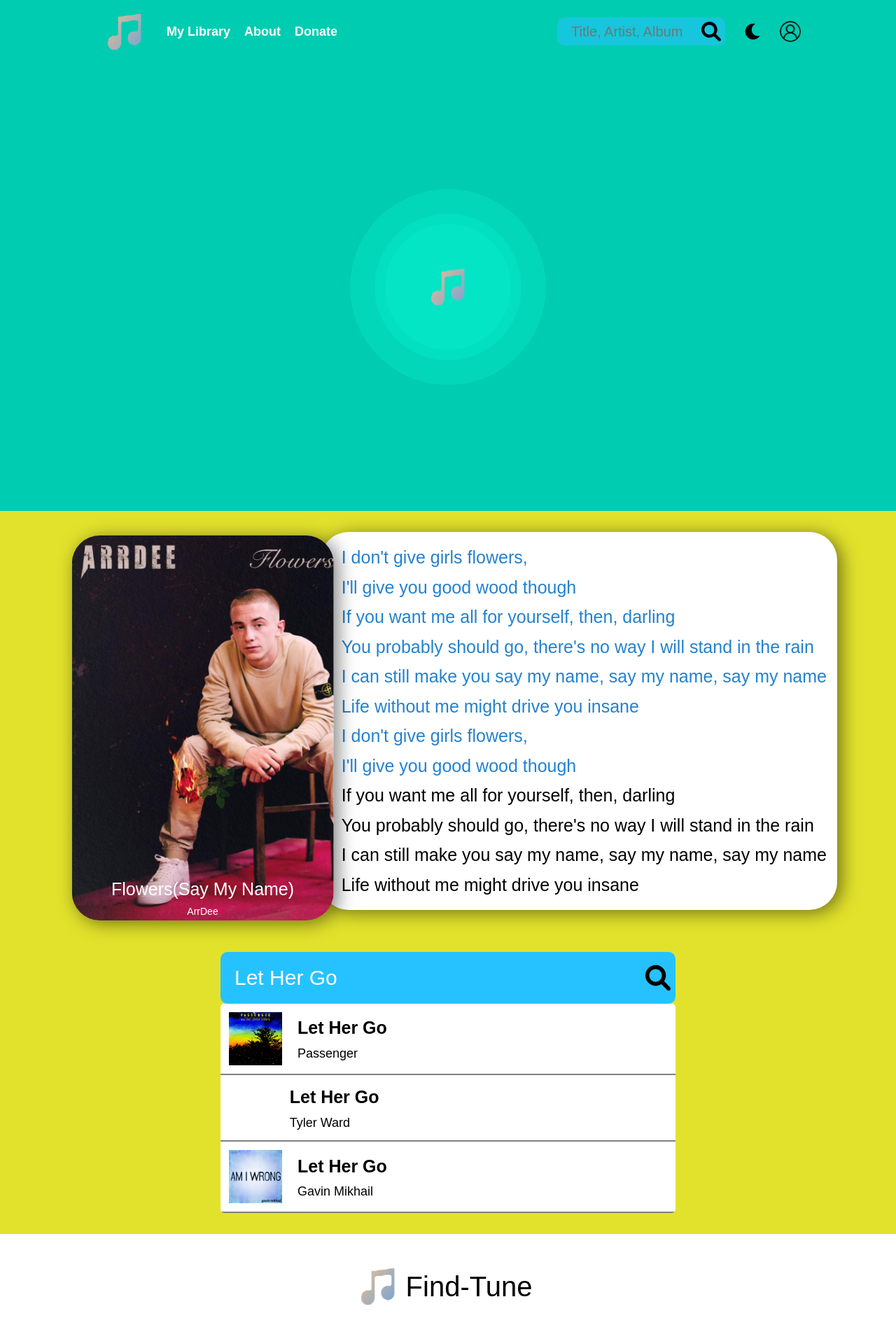
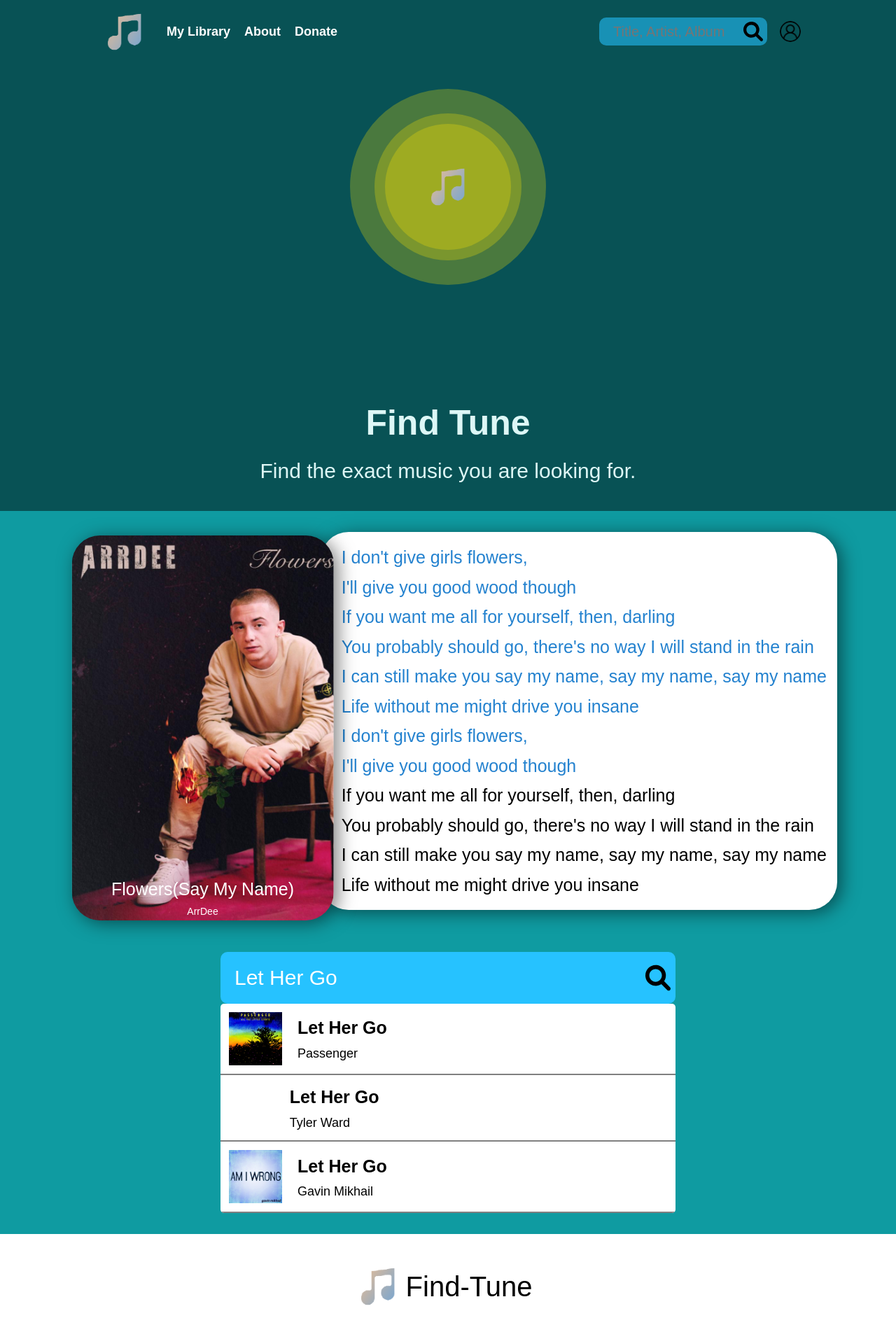
Before and after one commit to AlexxyQQ/FindTune-Web, a Flask app: page / in a window 1280 px wide. Shown: the whole page at 70% size. Run offline with Flask 2, Linux system fonts and the light colour scheme; the visitor is signed in with stand-in values (Sample User, id 1); data comes from the database, SQL or seed files in the repository; some libraries are stand-ins or nearby versions.

Commit message:
visual changes

```diff
--- a/static/CSS/Home/Home.css
+++ b/static/CSS/Home/Home.css
@@ -26,12 +26,34 @@
   display: flex;
   justify-content: center;
   align-items: center;
-  flex-direction: row;
+  gap: 150px;
+  flex-direction: column;
   flex-wrap: nowrap;
   align-content: center;
   overflow: hidden;
 }
-
+.SomeTextArea {
+  width: 100%;
+  display: flex;
+  flex-direction: column;
+  align-items: center;
+  justify-content: center;
+  flex-wrap: nowrap;
+  align-content: center;
+}
+.BigTextArea {
+  font-weight: 700;
+  font-size: 50px;
+  display: flex;
+  align-items: center;
+  color: #ddf7f6;
+}
+.SmallTextArea {
+  text-align: center;
+  font-weight: 400;
+  font-size: 30px;
+  color: #ddf7f6;
+}
 /* Lsitening Button */
 .Circular-Recorder {
   z-index: 5;
@@ -50,10 +72,11 @@
   position: absolute;
   height: 280px;
   width: 280px;
-  background-color: rgba(8, 242, 211, 0.67);
+  background-color: hsl(54, 100%, 50%, 67%);
   opacity: 0.4;
   border-radius: 50%;
-  box-shadow: 0 0 0 0 rgba(0, 154, 178, 0.7);
+  z-index: 500;
+  box-shadow: 0 0 0 0 hsl(54, 100%, 50%, 67%);
 }
 .Ellipse-One {
   z-index: 1;
@@ -330,7 +353,7 @@
   }
 
   .Hamburger {
-    margin-right: 10px;
+    margin: 0 10px;
     border: none;
     background-color: transparent;
     cursor: pointer;
@@ -347,6 +370,8 @@
   .Gooey {
     position: absolute;
     z-index: 1;
+    top: 200px;
+
     background-image: linear-gradient(120deg, #34f0b1 0%, #d9ff00 100%);
     border-radius: 42% 58% 70% 30% / 45% 45% 55% 55%;
     width: 150px;
@@ -537,6 +562,7 @@
     position: absolute;
     z-index: 3;
     opacity: 0;
+    top: 215px;
     cursor: pointer;
   }
 
--- a/static/CSS/Home/LandingPagePreviews.css
+++ b/static/CSS/Home/LandingPagePreviews.css
@@ -1,7 +1,7 @@
 .Preview-Area {
   height: auto;
   padding: 10px 0px;
-  background-color: #e2e22c;
+  background-color: #0f9ba1;
   display: flex;
   flex-direction: column;
   flex-wrap: nowrap;
--- a/static/CSS/Main.css
+++ b/static/CSS/Main.css
@@ -9,7 +9,7 @@
   --clr-light: white;
   --clr-dark: black;
   --clr-main-one: #61a1dd;
-  --clr-main-two: #00ccb1;
+  --clr-main-two: #085255;
   --clr-main-three: wheat;
 
   --clr-accent-one: #fec28b;
--- a/templates/Home.html
+++ b/templates/Home.html
@@ -77,18 +77,7 @@
           </button>
         </div>
       </form>
-      <button
-        class="Toggle-Theme Button"
-        id="Toggle-Theme-Btn"
-        onclick="Themeing()"
-      >
-        <img
-          src="{{ url_for('static', filename='/Assets/moon-solid.svg') }}"
-          alt="Search"
-          class="Img"
-          id="Theme-Toggler-Icon"
-        />
-      </button>
+
       {% if current_user.is_authenticated %}
       <div class="action">
         <div class="profile" onclick="menuToggle();">
@@ -167,19 +156,27 @@
         onclick="Listening2()"
         id="Small-Record-Button"
       ></button>
+
+      <div class="SomeTextArea">
+        <span class="BigTextArea">Find Tune</span>
+        <span class="SmallTextArea"
+          >Find the exact music you are looking for.</span
+        >
+      </div>
     </section>
     {% endblock MusicListeningArea %}
     <!--  -->
     {% block HamburgerWindow %}
     <section class="Hamburger-Window" id="Hamburger-Window">
       <div class="Hamburger-Window-NavBar">
-        <div class="Logo-Box">
+        <a href="/" class="Logo-Box Button">
           <img
             src="{{ url_for('static', filename='/Assets/Logo.png') }}"
             alt="Logo"
             class="Logo Img"
           />
-        </div>
+        </a>
+        <a href="" class="Hamburger-Window-Close Button"></a>
       </div>
       {% if current_user.is_authenticated %}
       <div class="userDisplay">
--- a/view.py
+++ b/view.py
@@ -173,8 +173,10 @@ def song(songname):
                                 user_id=current_user.id, song_id=Song_details.id
                             )
                             db.session.add(user_library)
-                            db.session.commit()
-                            break
+                            try:
+                                db.session.commit()
+                            except:
+                                break
                 if song_lyrics != None:
                     vote_form = VoteForm()
                     song_all_lyrics = Lyrics.query.filter_by(
```
Also changed, not shown: Footer.css (added, +140 -0 lines), Footer.html (added, +77 -0 lines), 1 other file.
